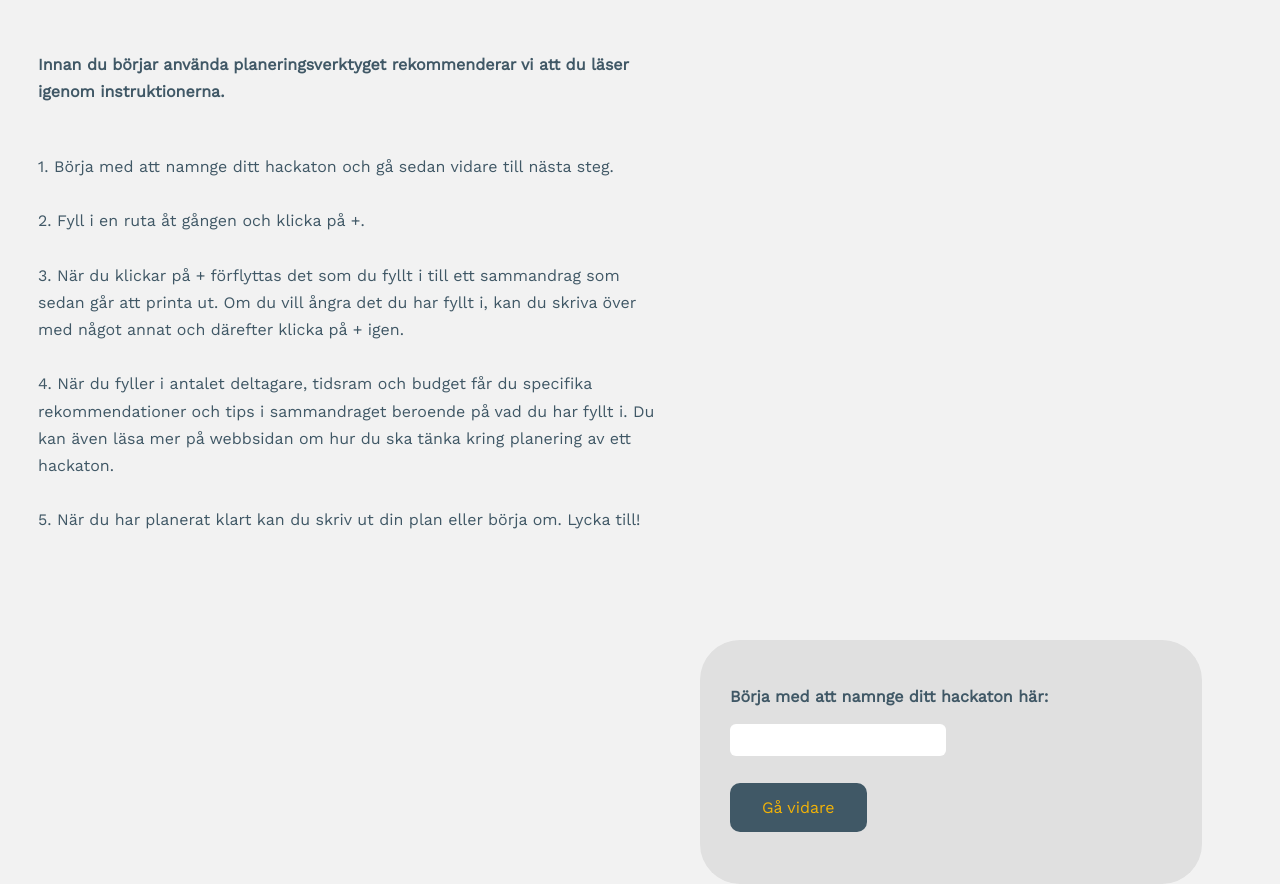
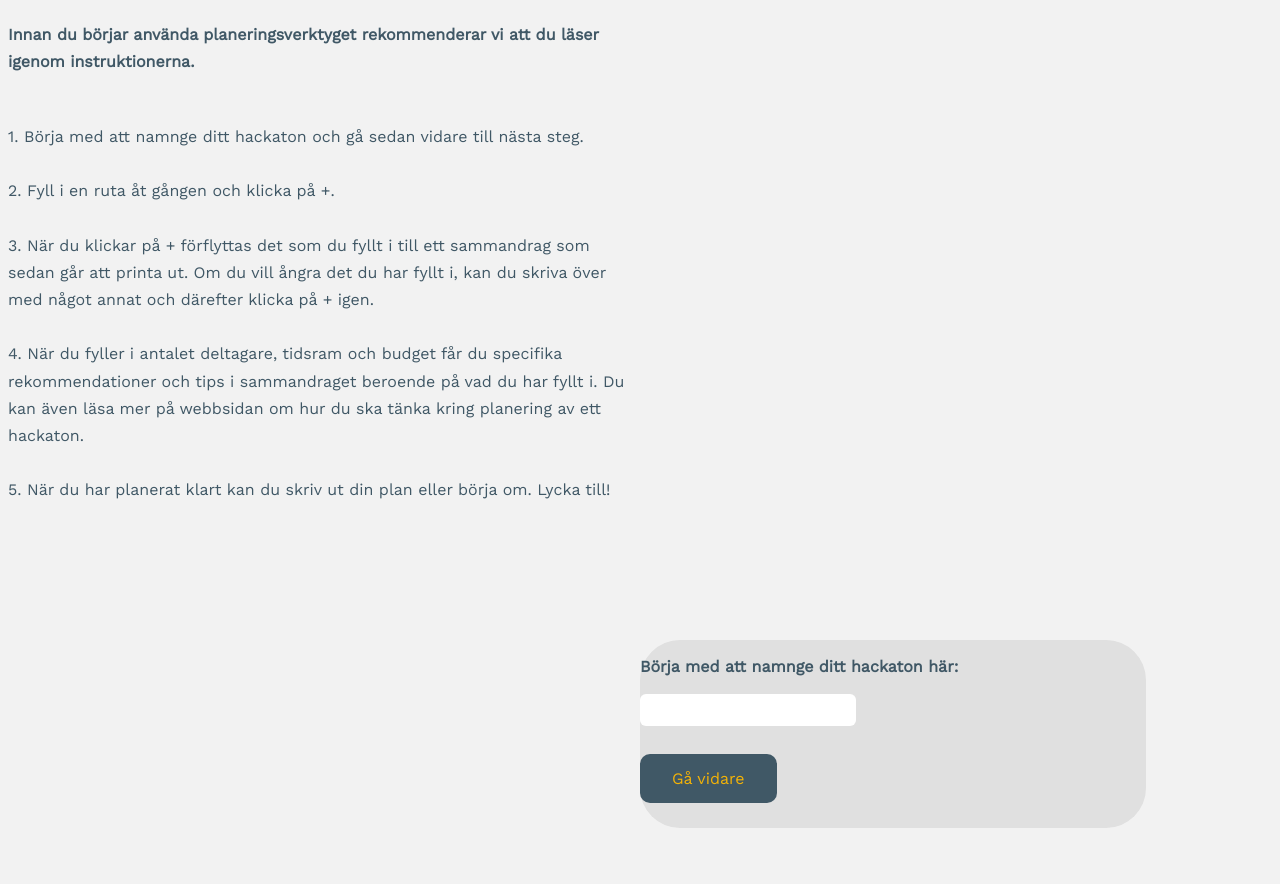
Before and after one commit to Emmaasofiaa/Hackaton, a Flask app: page /login in a window 1280 px wide. After the commit the page ends 828 px from the top, so only its background shows below. Run offline with Flask 2, Linux system fonts and the light colour scheme.

Commit message:
Update main.css

```diff
--- a/static/css/main.css
+++ b/static/css/main.css
@@ -73,13 +73,6 @@ input {
   letter-spacing: 0,5px;
 }
 
-.button-center {
-  margin: 0;
-  position: absolute;
-  left: 50%;
-  -ms-transform: translateY(-50%);
-  transform: translateY(-50%);
-}
 
 #printknapp {
     background-color: #405866;
@@ -87,7 +80,7 @@ input {
     color: #F3B307;
     height: 50px;
     padding: 15px 32px 15px 32px;
-    text-align: center;
+    text-align: left;
     font-family: 'Work sans',  sans-serif;
     font-size: 16px;
     border-radius: 10px;
@@ -169,14 +162,14 @@ a:visited {
 
 .left{
   width: 50%;
-  padding: 30px;
+  padding: 0px;
 }
 
 .right{
-  width: 35%;
+  width: 40%;
   background-color: #E0E0E0;
   border-radius: 40px;
-  padding: 30px;
+  padding: 0px;
   margin-top: 50%;
 }
 
```
